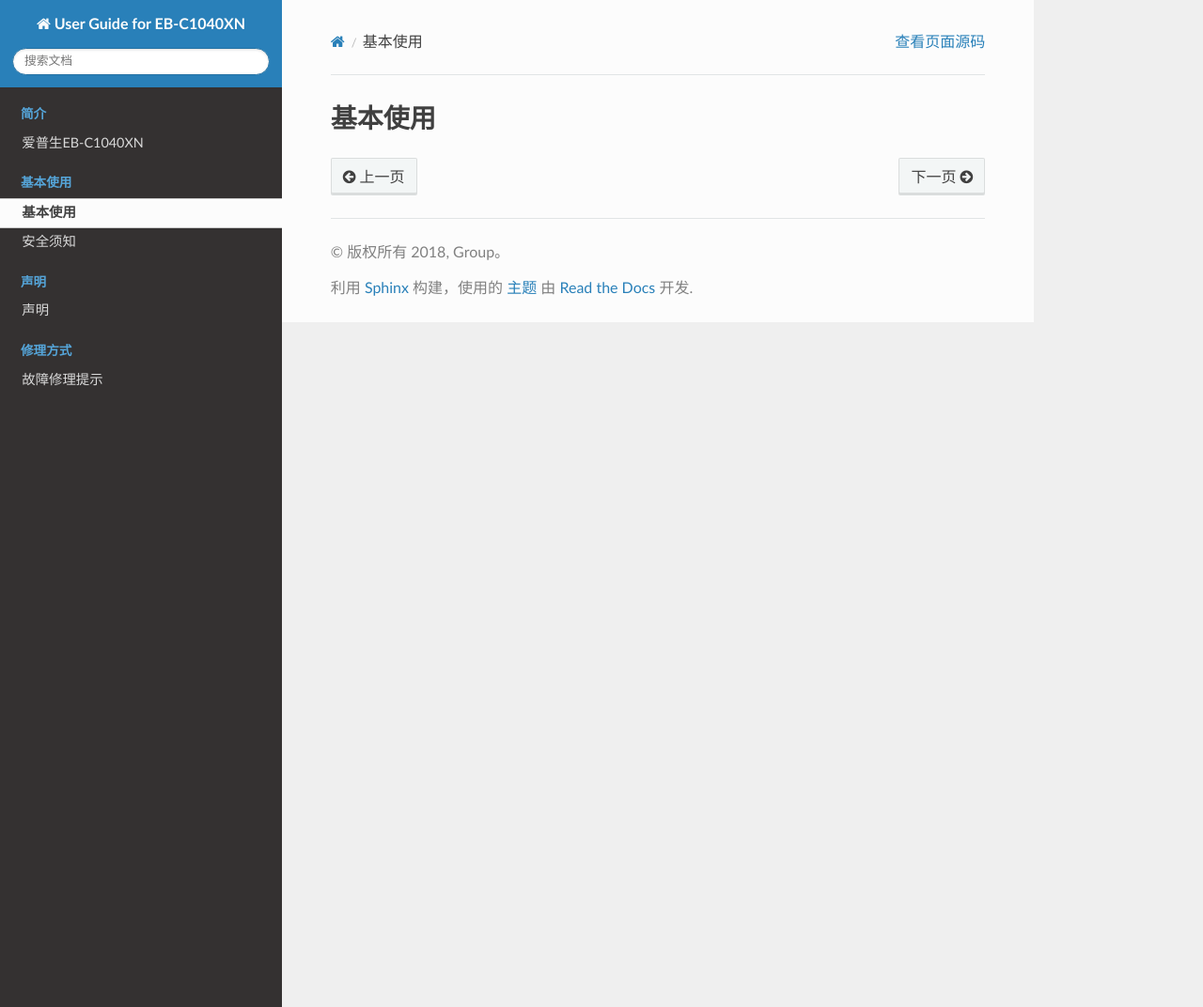
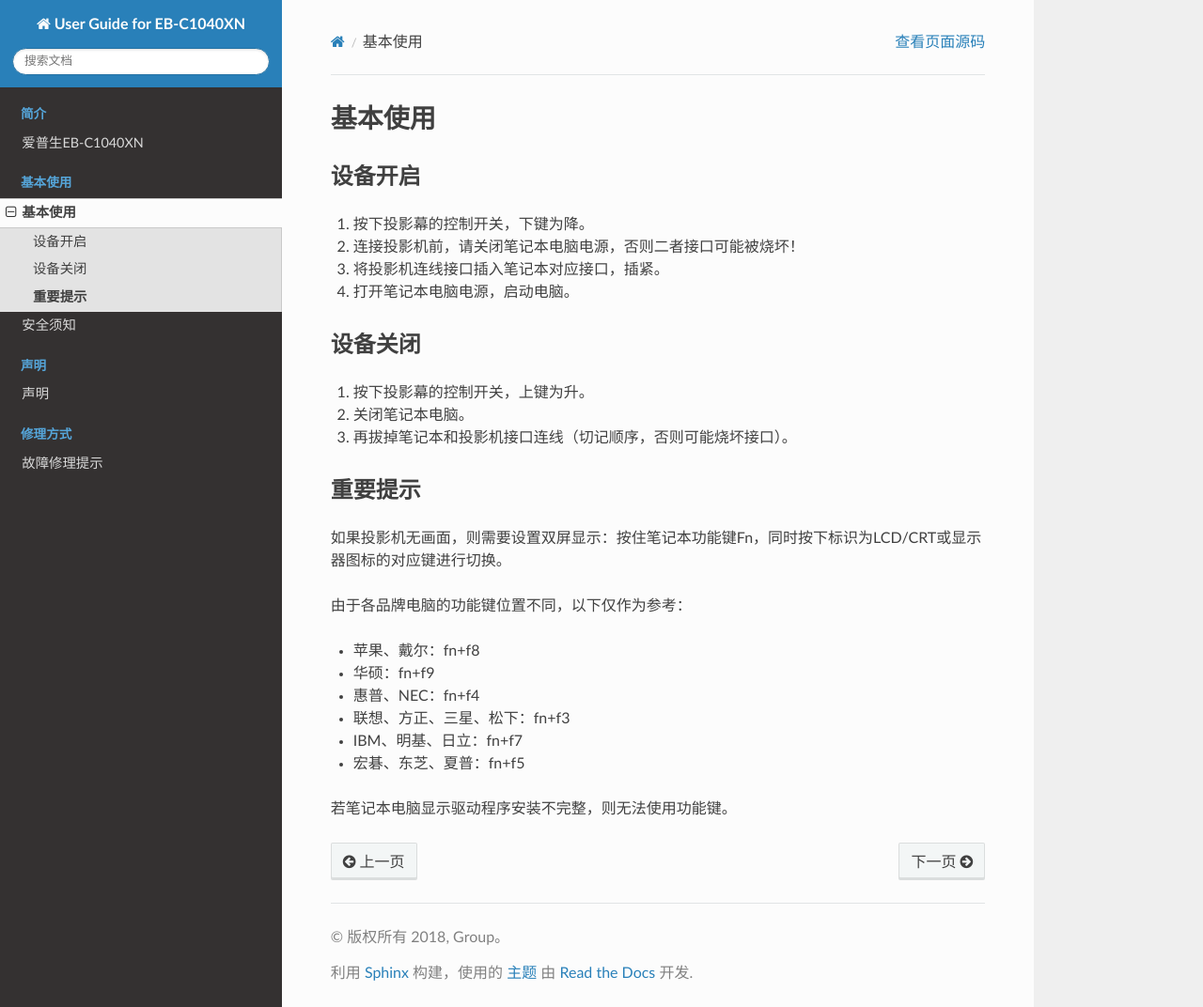
Before and after one commit to anotherrachel/Projector-UserGuide, a Sphinx documentation site: the page built from source/2-BasicUse/basics.md, in a window 1280 px wide and 1072 px high. Shown: the whole window at 94% size. Built offline with Sphinx 7.4.7 and the Read the Docs theme 2.0.0, drawn with Linux system fonts in a browser that asks for light colours.

Commit message:
Update source/2-BasicUse/basics.md
add使用说明

```diff
--- a/source/2-BasicUse/basics.md
+++ b/source/2-BasicUse/basics.md
@@ -1 +1,22 @@
 # 基本使用
+## 设备开启
+1. 按下投影幕的控制开关，下键为降。
+2. 连接投影机前，请关闭笔记本电脑电源，否则二者接口可能被烧坏！
+3. 将投影机连线接口插入笔记本对应接口，插紧。
+4. 打开笔记本电脑电源，启动电脑。
+## 设备关闭
+1. 按下投影幕的控制开关，上键为升。
+2. 关闭笔记本电脑。
+3. 再拔掉笔记本和投影机接口连线（切记顺序，否则可能烧坏接口）。
+## **重要提示**
+如果投影机无画面，则需要设置双屏显示：按住笔记本功能键Fn，同时按下标识为LCD/CRT或显示器图标的对应键进行切换。
+
+由于各品牌电脑的功能键位置不同，以下仅作为参考：
+* 苹果、戴尔：fn+f8
+* 华硕：fn+f9
+* 惠普、NEC：fn+f4
+* 联想、方正、三星、松下：fn+f3
+* IBM、明基、日立：fn+f7
+* 宏碁、东芝、夏普：fn+f5
+
+若笔记本电脑显示驱动程序安装不完整，则无法使用功能键。
```
